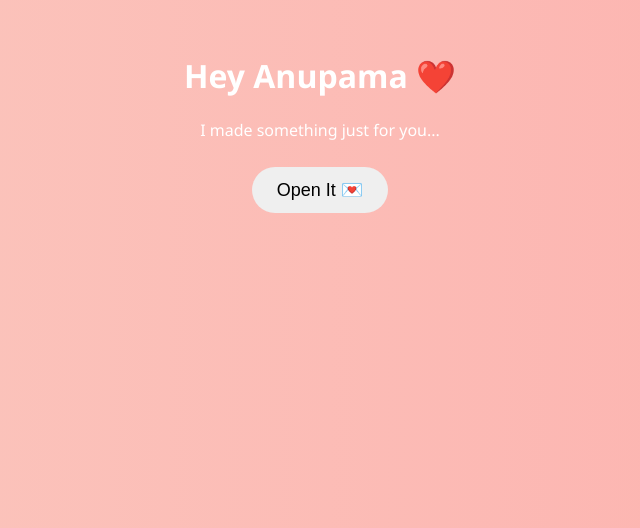
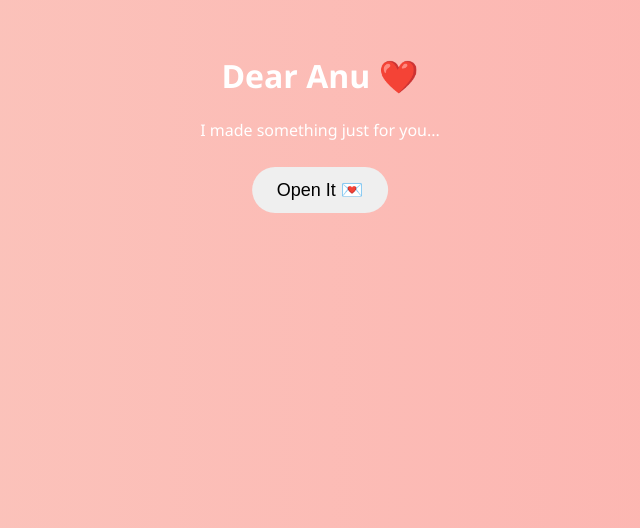
Before and after one commit to prashantsriv/prashant, a plain HTML site: page index.html in a window 1280 px wide. Shown: the part 272-800 px from the top of the page, without its empty margins (320-960 px from the left). Drawn offline with Linux system fonts and the light colour scheme.

Commit message:
Update index.html

```diff
--- a/index.html
+++ b/index.html
@@ -127,7 +127,7 @@ to{transform:translateY(-10vh);}
 
 <!-- STEP 1 -->
 <div id="intro" class="screen">
-<h1>Hey Anupama ❤️</h1>
+<h1>Dear Anu ❤️</h1>
 <p>I made something just for you...</p>
 <button onclick="showQuestion()">Open It 💌</button>
 </div>
```
